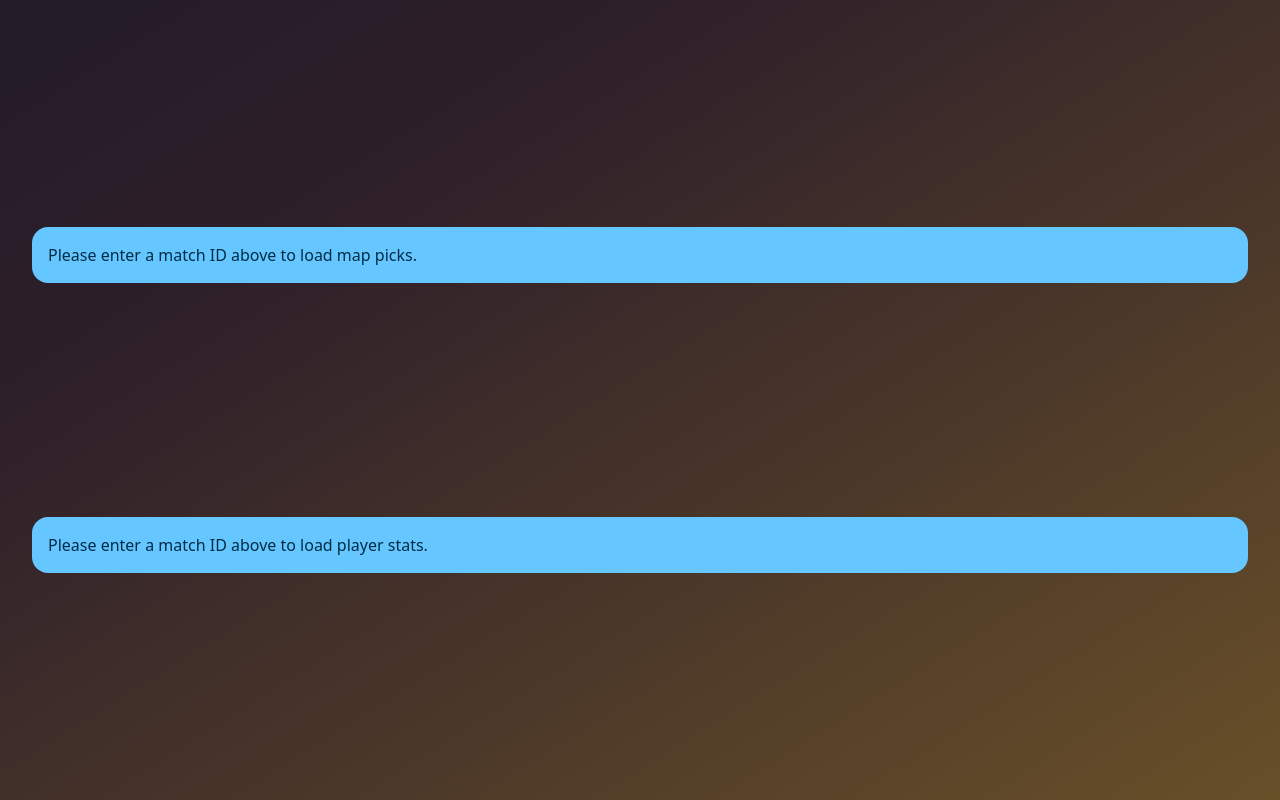
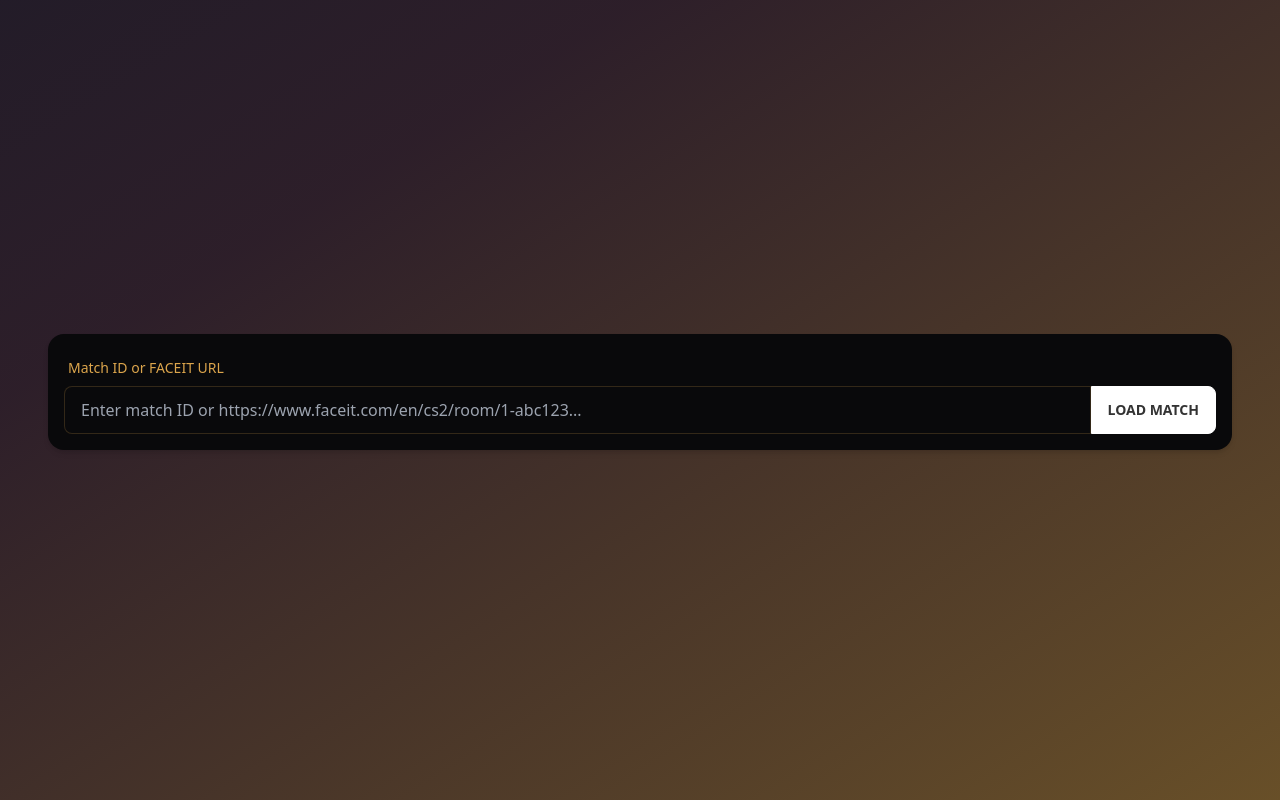
Before and after one commit to oplehtinen/faceit-obs-stats, a SvelteKit app: page /mappicks in a window 1280 px wide. Built offline with nearby package versions, Linux system fonts and the light colour scheme.

Commit message:
Add 'mappicks' page type to MatchIdInput and integrate it into the MapPicks route

```diff
--- a/src/lib/components/MatchIdInput.svelte
+++ b/src/lib/components/MatchIdInput.svelte
@@ -2,7 +2,7 @@
 	import { goto } from '$app/navigation';
 	import { base } from '$app/paths';
 
-	export let pageType: 'mapstats' | 'playerstats' = 'mapstats';
+	export let pageType: 'mapstats' | 'playerstats' | 'mappicks' = 'mapstats';
 
 	let inputValue = '';
 
--- a/src/routes/init/InitForm.svelte
+++ /dev/null
@@ -1 +0,0 @@
-<div />
--- a/src/routes/mappicks/+page.svelte
+++ b/src/routes/mappicks/+page.svelte
@@ -1,10 +1,12 @@
 <script>
 	import MapPicks from '$lib/components/MapPicks.svelte';
+	import MatchIdInput from '$lib/components/MatchIdInput.svelte';
 	import PlayerGeneralStats from '$lib/components/PlayerGeneralStats.svelte';
 </script>
 
 <svelte:head>
 	<title>MapPicks</title>
 </svelte:head>
-<MapPicks />
-<PlayerGeneralStats />
+<div class="container mx-auto p-4">
+	<MatchIdInput pageType="mappicks" />
+</div>
```
